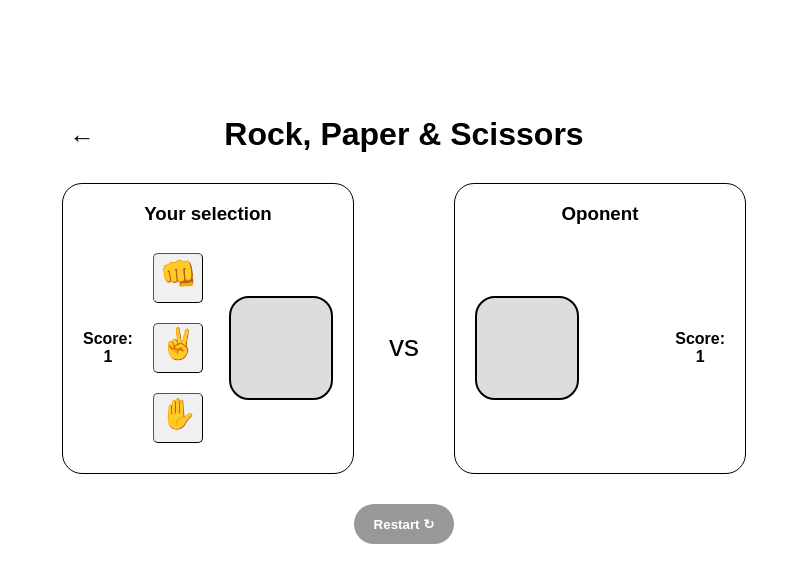
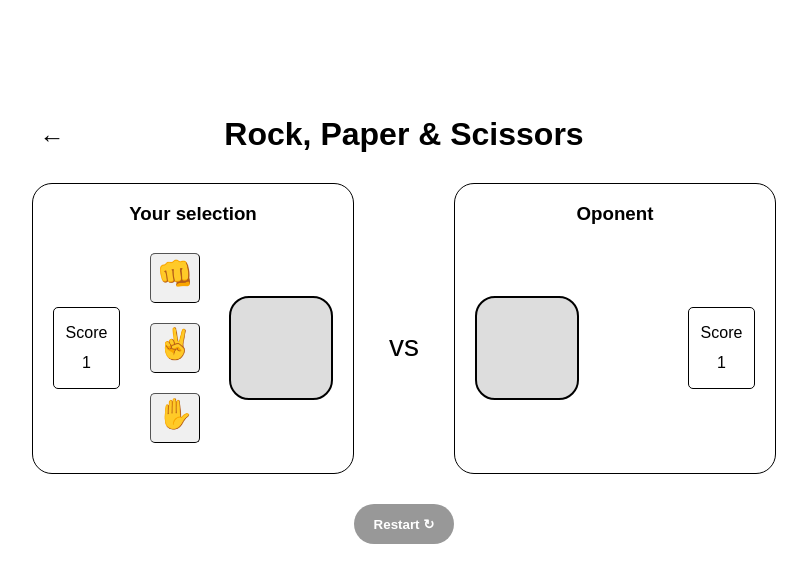
Before and after one commit to javiermorenov1203/MiniGames, a React (Vite) app: page /MiniGames/RockPaperScissors in a window 1280 px wide. Shown: the top 582 px of the page, without its empty margins (236-1043 px from the left). Built offline with nearby package versions, Linux system fonts and the light colour scheme.

Commit message:
rock paper scissor v0.1

```diff
--- a/src/Pages/RockPaperScissorsPage.css
+++ b/src/Pages/RockPaperScissorsPage.css
@@ -13,12 +13,11 @@
     padding-bottom: 20px;
 }
 
-
 .rock-paper-scissor-option-container {
     display: grid;
     justify-content: center;
     align-items: center;
-    margin-left: 20px;
+    margin-left: auto;
 }
 
 .rock-paper-scissor-option {
@@ -42,17 +41,22 @@
     border-color: black;
     border-style: solid;
     border-width: 2px;
-    height: 100px;
+    height: 90px;
     width: 100px;
+    padding-bottom: 10px;
     background-color: rgb(221, 221, 221);
     border-radius: 20px;
+    display: flex;
+    justify-content: center;
+    align-items: center;
+    font-size: 50px;
 }
 
 .rock-paper-scissor-left-panel,
 .rock-paper-scissor-right-panel {
     display: flex;
     align-items: center;
-    width: 250px;
+    width: 280px;
     height: 210px;
 }
 
@@ -72,3 +76,22 @@
 .rock-paper-scissor-right-panel .rps-score-counter {
     margin-left: auto;
 }
+
+.rps-score-counter {
+    display: grid;
+    border-style: solid;
+    border-width: 1px;
+    border-radius: 5px;
+    height: 80px;
+    width: 65px;
+    justify-content: center;
+    align-items: center;
+}
+
+.score-title {
+    padding-top: 10px;
+}
+
+.score-number {
+    padding-bottom: 10px;
+}
--- a/src/Pages/RockPaperScissorsPage.jsx
+++ b/src/Pages/RockPaperScissorsPage.jsx
@@ -16,11 +16,14 @@ export default function RockPaperScissorsPage() {
                 <div className="rock-paper-scissor-left-container">
                     <h3 className="rock-paper-scissor-player-title">Your selection</h3>
                     <div className="rock-paper-scissor-left-panel">
-                        <h4 className="rps-score-counter">Score:<br />1</h4>
+                        <div className="rps-score-counter">
+                            <span className="score-title">Score</span>
+                            <span className="score-number">1</span>
+                        </div>
                         <div className="rock-paper-scissor-option-container">
-                            <button className="rock-paper-scissor-option">👊</button>
-                            <button className="rock-paper-scissor-option">✌️</button>
-                            <button className="rock-paper-scissor-option">✋</button>
+                            <button className="rock-paper-scissor-option" onClick={() => setOptionSelected('👊')}>👊</button>
+                            <button className="rock-paper-scissor-option" onClick={() => setOptionSelected('✌️')}>✌️</button>
+                            <button className="rock-paper-scissor-option" onClick={() => setOptionSelected('✋')}>✋</button>
                         </div>
                         <div className="rock-paper-scissor-option-selected">
                             {optionSelected}
@@ -35,9 +38,12 @@ export default function RockPaperScissorsPage() {
                     <h3 className="rock-paper-scissor-player-title">Oponent</h3>
                     <div className="rock-paper-scissor-right-panel">
                         <div className="rock-paper-scissor-option-selected">
-                            {optionSelected}
+                            {oponentOptionSelected}
                         </div>
-                        <h4 className="rps-score-counter">Score:<br/>1</h4>
+                        <div className="rps-score-counter">
+                            <span className="score-title">Score</span>
+                            <span className="score-number">1</span>
+                        </div>
                     </div>
                 </div>
             </div>
```
